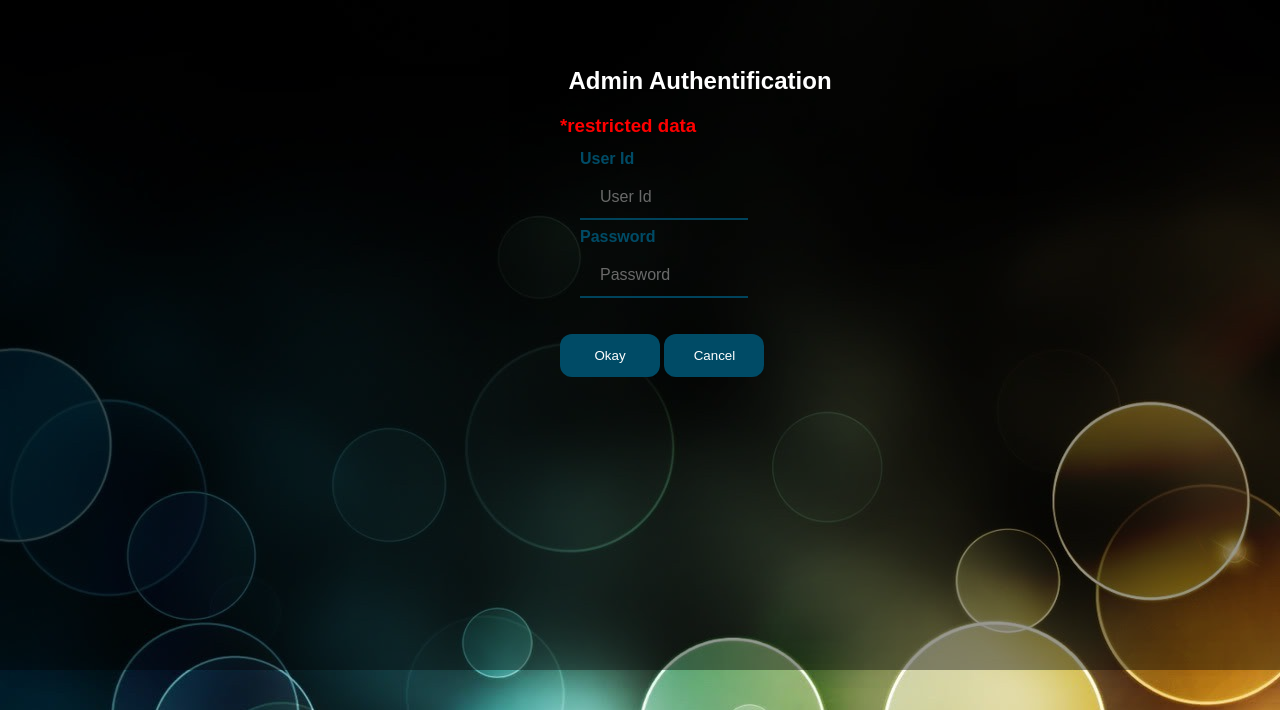
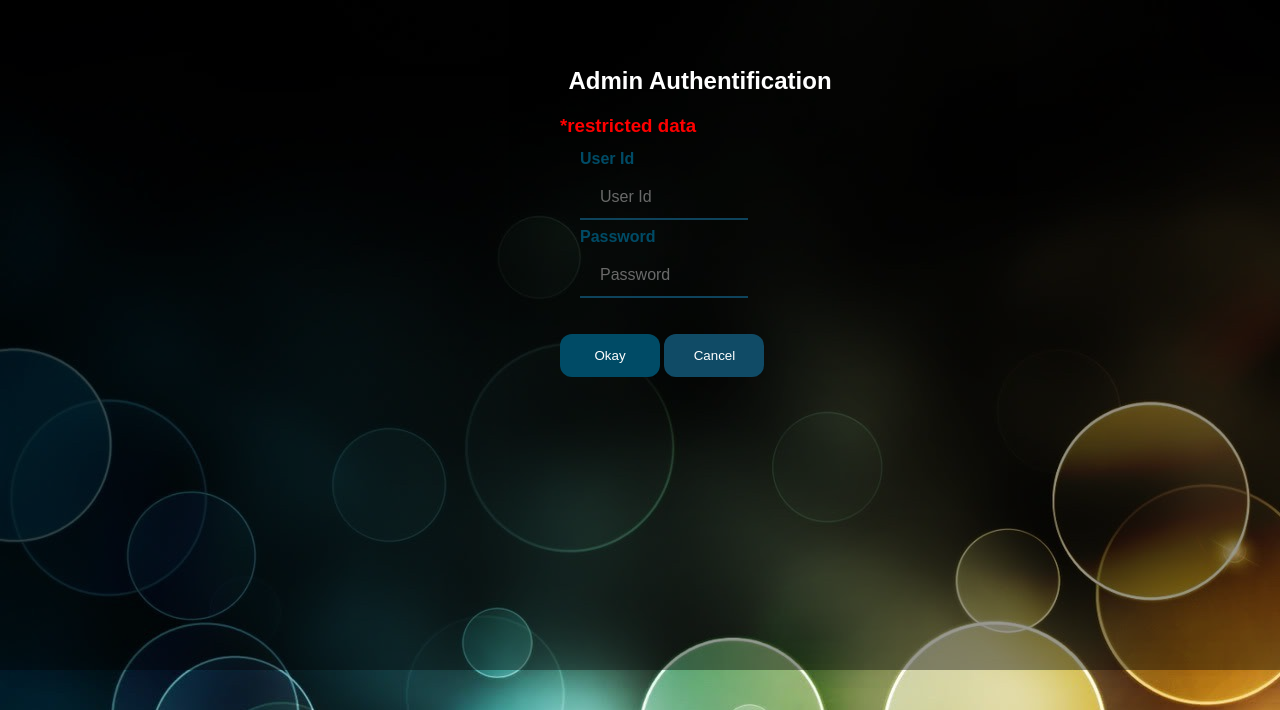
Before and after one commit to hashanmalawana/Banking_System, a PHP site: page /admin_user_con.php in a window 1280 px wide. Shown: the top 710 px of the page. Run offline with PHP 8.4, Linux system fonts and the light colour scheme; some libraries are stand-ins or nearby versions.

Commit message:
optimized colors

```diff
--- a/css/styl2.css
+++ b/css/styl2.css
@@ -11,7 +11,7 @@ input[type=text], input[type=password],input[type=email],input[type=date] {
     padding: 12px 20px;
     margin: 8px 0;
     border: none;
-    border-bottom: 2px solid #004b66;
+    border-bottom: 2px solid #104b66;
     background-color: transparent;
     font-size: 16px;
     opacity: 0.9;
@@ -19,7 +19,7 @@ input[type=text], input[type=password],input[type=email],input[type=date] {
 }
 
 input[type=button],input[type=submit] {
-    background-color: #004b66;
+    background-color: #104b66;
     color: white;
     padding: 14px 12px;
     margin: 8px 0;
@@ -78,7 +78,7 @@ input, select, textarea{
 }
 
 textarea:focus, input:focus {
-    color: #fff;
+    color: #ffd;
 }
 
 
```
